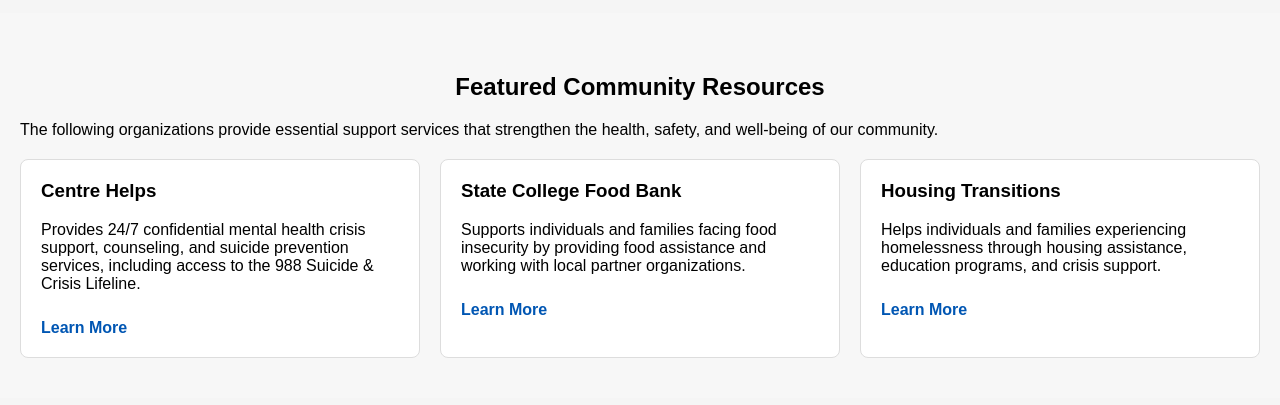
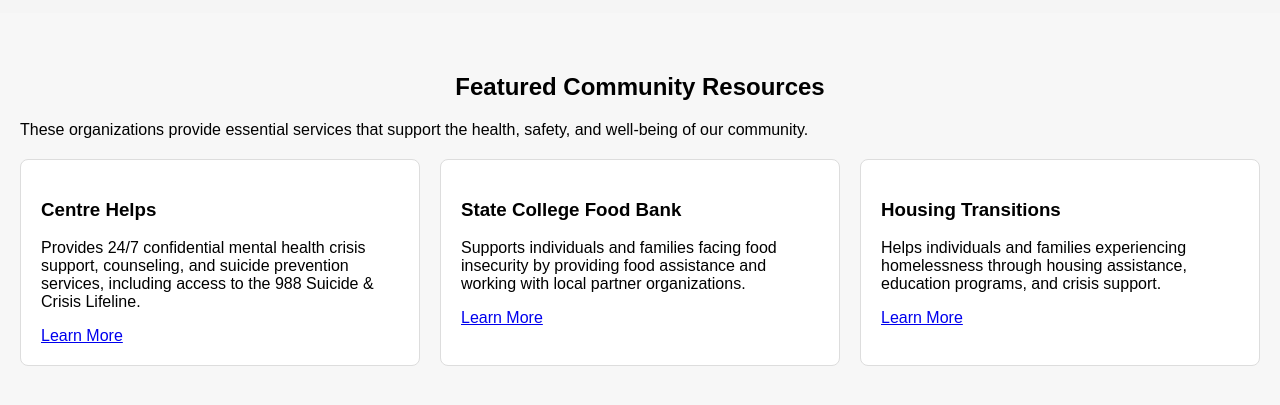
Before and after one commit to rabbitxiongmao/webmasterV4, a plain HTML site: page index.html in a window 1280 px wide. Shown: the part 67-472 px from the top of the page. Drawn offline with Linux system fonts and the light colour scheme.

Commit message:
index page

```diff
--- a/index.html
+++ b/index.html
@@ -23,42 +23,52 @@
   </ul>
 </nav>
 
-<section id="featured-resources">
+<!-- ===== TSA Featured Community Resources (STATIC SECTION) ===== -->
+<section id="featured-resources" style="
+  padding:40px 20px;
+  background:#f7f7f7;
+  position:relative;
+  z-index:9999;
+">
   <h2>Featured Community Resources</h2>
   <p>
-    The following organizations provide essential support services that
-    strengthen the health, safety, and well-being of our community.
+    These organizations provide essential services that support the health,
+    safety, and well-being of our community.
   </p>
 
-  <div class="featured-grid">
+  <div style="
+    display:grid;
+    grid-template-columns:repeat(auto-fit, minmax(250px, 1fr));
+    gap:20px;
+    margin-top:20px;
+  ">
 
-    <div class="featured-card">
+    <div style="background:#fff;padding:20px;border:1px solid #ddd;border-radius:8px;">
       <h3>Centre Helps</h3>
       <p>
         Provides 24/7 confidential mental health crisis support, counseling,
         and suicide prevention services, including access to the
         988 Suicide & Crisis Lifeline.
       </p>
-      <a href="search.html#centre-helps" class="learn-more">Learn More</a>
+      <a href="search.html#centre-helps">Learn More</a>
     </div>
 
-    <div class="featured-card">
+    <div style="background:#fff;padding:20px;border:1px solid #ddd;border-radius:8px;">
       <h3>State College Food Bank</h3>
       <p>
         Supports individuals and families facing food insecurity by providing
         food assistance and working with local partner organizations.
       </p>
-      <a href="search.html#state-college-food-bank" class="learn-more">Learn More</a>
+      <a href="search.html#state-college-food-bank">Learn More</a>
     </div>
 
-    <div class="featured-card">
+    <div style="background:#fff;padding:20px;border:1px solid #ddd;border-radius:8px;">
       <h3>Housing Transitions</h3>
       <p>
         Helps individuals and families experiencing homelessness through
         housing assistance, education programs, and crisis support.
       </p>
-      <a href="search.html#housing-transitions" class="learn-more">Learn More</a>
+      <a href="search.html#housing-transitions">Learn More</a>
     </div>
 
   </div>
-</section>
```
